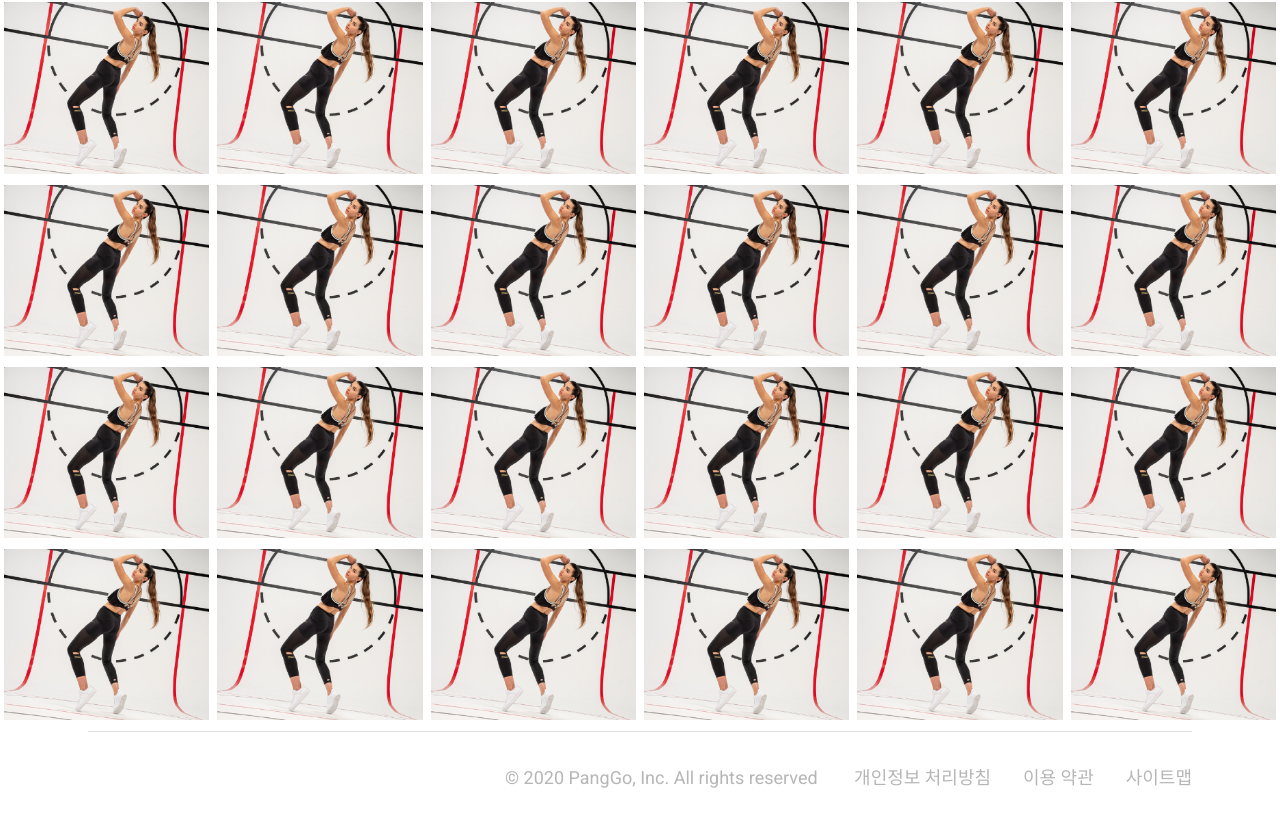
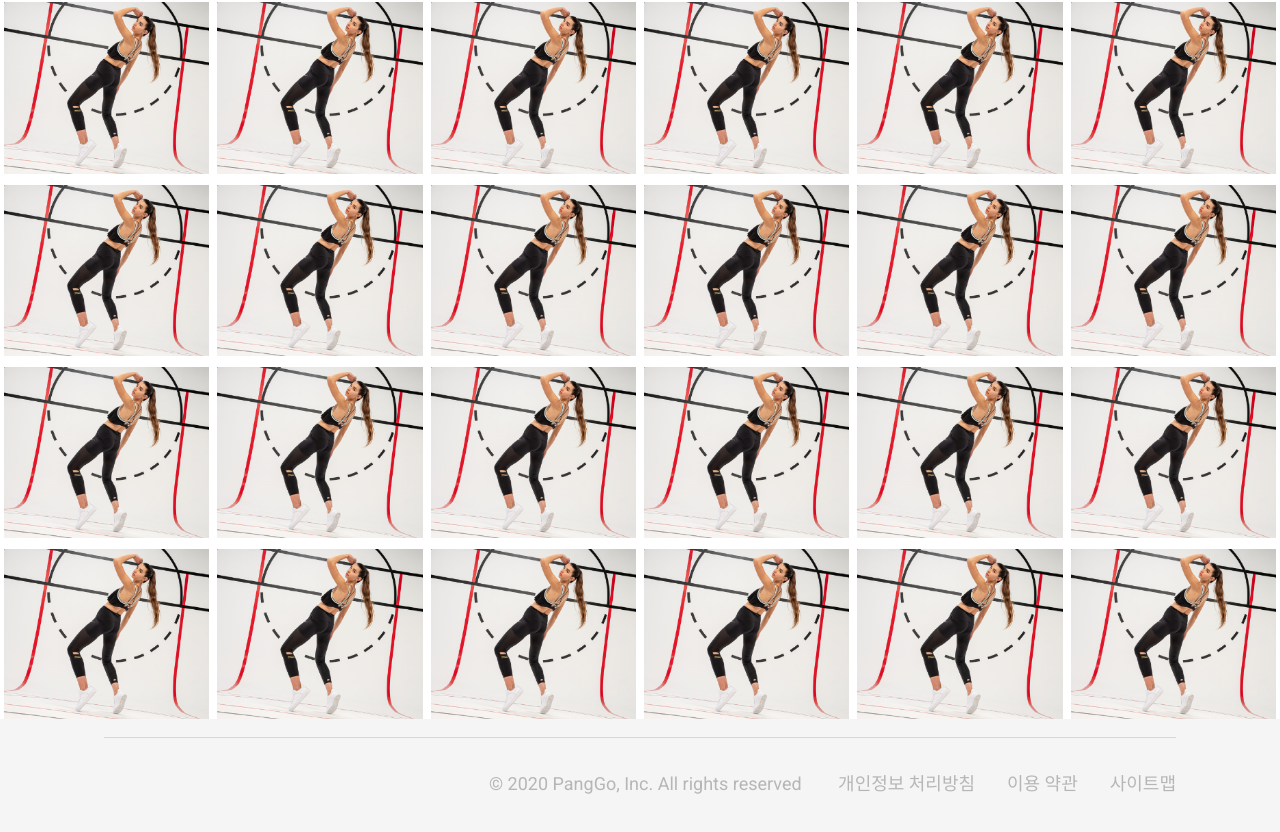
Before and after one commit to 95team/gg-pigs-web, a Nuxt app: page /inspire in a window 1280 px wide. Shown: the part 1198-2030 px from the top of the page. Built offline with nearby package versions, Linux system fonts and the light colour scheme.

Commit message:
#27 <v-footer> 추가(footer.vue)

```diff
--- a/layouts/footer.vue
+++ b/layouts/footer.vue
@@ -1,4 +1,5 @@
 <template>
+  <v-footer>
     <!-- container -->
     <v-container fluid text-right>
       <!-- layout1 -->
@@ -20,6 +21,7 @@
         </v-flex>
       </v-layout>
     </v-container>
+  </v-footer>
 </template>
 
 <style scoped>
```
Lines whose indentation alone changed are shown as unchanged.
